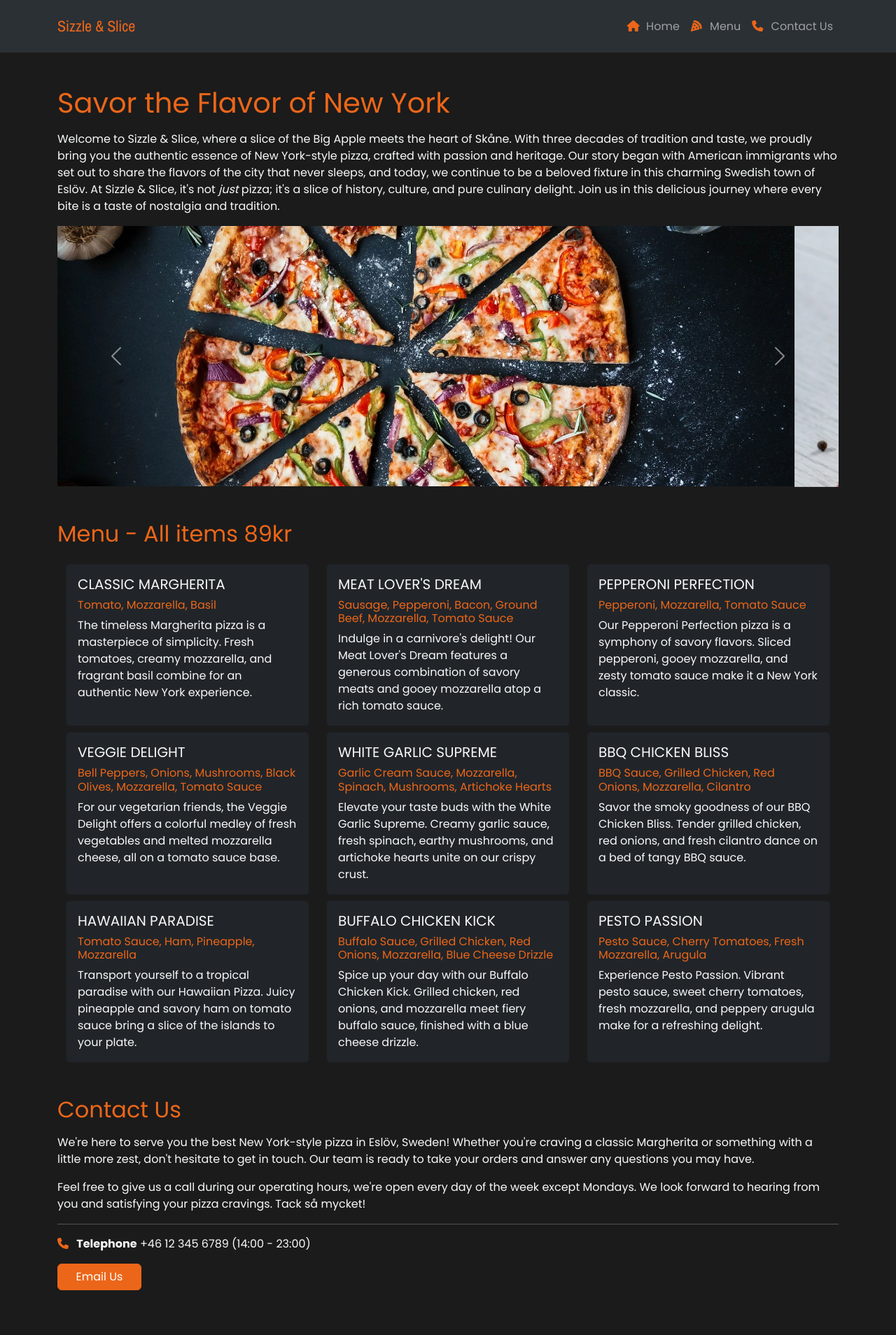
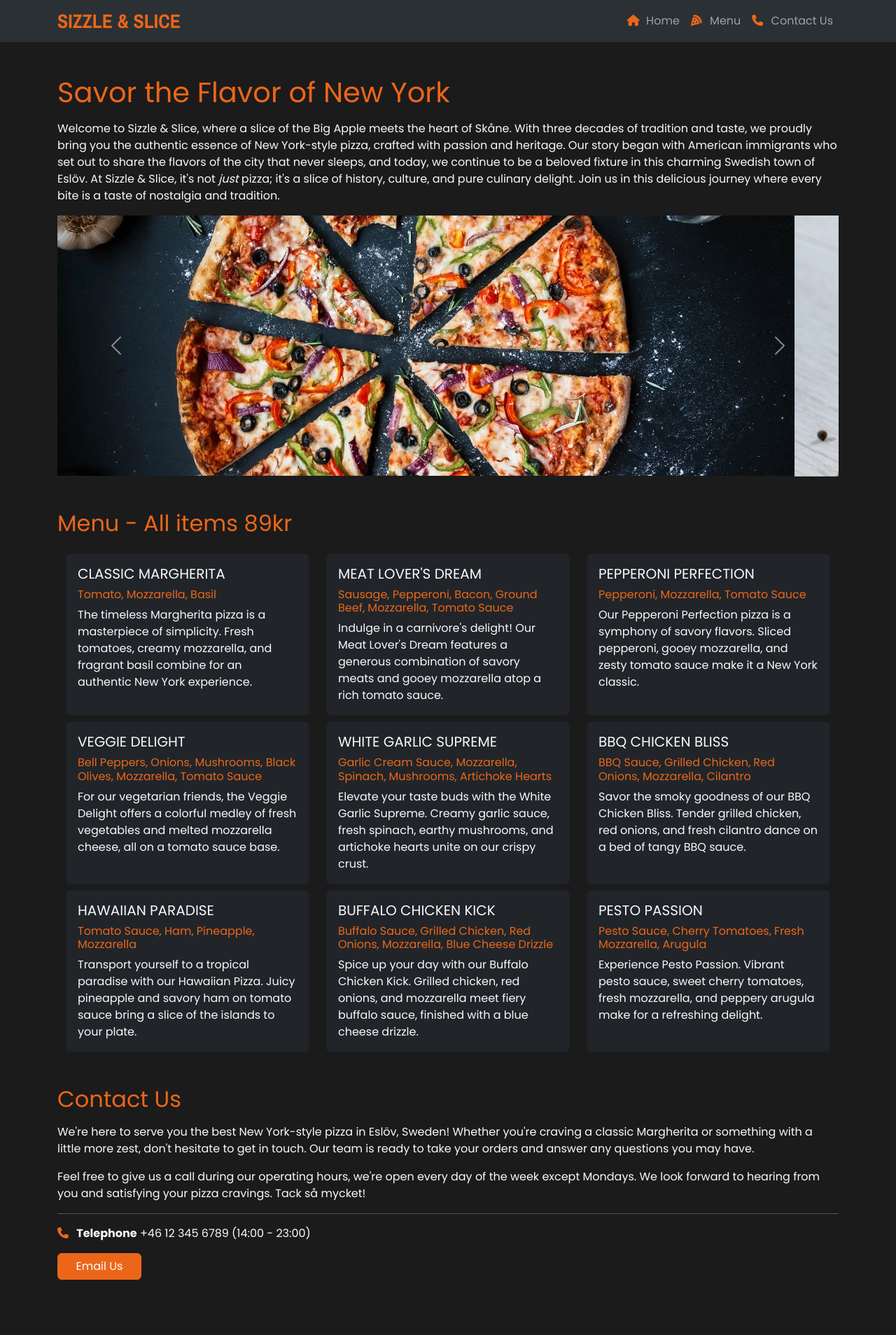
Before and after one commit to ZachLoughery/bootstrap-pizza, a plain HTML site: page index.html in a window 1280 px wide. Shown: the whole page at 70% size. After the commit the page ends 1869 px from the top, so only its background shows below. Drawn offline with nearby package versions, Linux system fonts and the light colour scheme.

Commit message:
Made some fixes to the navbar

```diff
--- a/index.html
+++ b/index.html
@@ -15,7 +15,8 @@
   </head>
   <body>
     <nav
-      class="navbar navbar-expand-lg sticky-top bg-body-tertiary p-3"
+      id="nav"
+      class="navbar navbar-expand-lg sticky-top bg-body-tertiary p-1"
       data-bs-theme="dark"
     >
       <div class="container-md">
@@ -34,7 +35,7 @@
         <div class="collapse navbar-collapse" id="navbarNav">
           <ul class="navbar-nav ms-auto">
             <li class="nav-item">
-              <a class="nav-link" aria-current="page" href="#home"
+              <a class="nav-link" aria-current="page" href="#"
                 ><i class="menu-icons fa-solid fa-house"></i> Home</a
               >
             </li>
@@ -53,7 +54,7 @@
       </div>
     </nav>
     <header>
-      <div id="home" class="container-md mt-5 text-light">
+      <div class="container-md mt-5 text-light hreflink">
         <h1 class="accent mb-3">Savor the Flavor of New York</h1>
         <p class="mb-3">
           Welcome to Sizzle & Slice, where a slice of the Big Apple meets the
@@ -68,7 +69,7 @@
           tradition.
         </p>
         <div
-          id="carouselExampleAutoplaying"
+          id="carouselAutoplaying"
           class="carousel slide"
           data-bs-ride="carousel"
         >
@@ -98,7 +99,7 @@
           <button
             class="carousel-control-prev"
             type="button"
-            data-bs-target="#carouselExampleAutoplaying"
+            data-bs-target="#carouselAutoplaying"
             data-bs-slide="prev"
           >
             <span class="carousel-control-prev-icon" aria-hidden="true"></span>
@@ -107,7 +108,7 @@
           <button
             class="carousel-control-next"
             type="button"
-            data-bs-target="#carouselExampleAutoplaying"
+            data-bs-target="#carouselAutoplaying"
             data-bs-slide="next"
           >
             <span class="carousel-control-next-icon" aria-hidden="true"></span>
@@ -117,19 +118,23 @@
       </div>
     </header>
     <main>
-      <div id="menu" class="container-md mt-5 text-light">
+      <section id="menu">
+        <div class="container-md mt-5 text-light">
           <h2 class="accent mb-3">Menu - All items 89kr</h2>
           <div class="container">
             <div class="row">
               <div class="col-md-4 mt-2">
                 <div class="card bg-dark text-light h-100">
                   <div class="card-body">
-                  <h5 class="card-title text-uppercase">Classic Margherita</h5>
+                    <h5 class="card-title text-uppercase">
+                      Classic Margherita
+                    </h5>
                     <h6 class="accent mb-2">Tomato, Mozzarella, Basil</h6>
                     <p class="card-text">
                       The timeless Margherita pizza is a masterpiece of
-                    simplicity. Fresh tomatoes, creamy mozzarella, and fragrant
-                    basil combine for an authentic New York experience.
+                      simplicity. Fresh tomatoes, creamy mozzarella, and
+                      fragrant basil combine for an authentic New York
+                      experience.
                     </p>
                   </div>
                 </div>
@@ -137,7 +142,9 @@
               <div class="col-md-4 mt-2">
                 <div class="card bg-dark text-light h-100">
                   <div class="card-body">
-                  <h5 class="card-title text-uppercase">Meat Lover's Dream</h5>
+                    <h5 class="card-title text-uppercase">
+                      Meat Lover's Dream
+                    </h5>
                     <h6 class="accent mb-2">
                       Sausage, Pepperoni, Bacon, Ground Beef, Mozzarella, Tomato
                       Sauce
@@ -208,7 +215,8 @@
                   <div class="card-body">
                     <h5 class="card-title text-uppercase">BBQ Chicken Bliss</h5>
                     <h6 class="accent mb-2">
-                    BBQ Sauce, Grilled Chicken, Red Onions, Mozzarella, Cilantro
+                      BBQ Sauce, Grilled Chicken, Red Onions, Mozzarella,
+                      Cilantro
                     </h6>
                     <p class="card-text">
                       Savor the smoky goodness of our BBQ Chicken Bliss. Tender
@@ -228,9 +236,9 @@
                       Tomato Sauce, Ham, Pineapple, Mozzarella
                     </h6>
                     <p class="card-text">
-                    Transport yourself to a tropical paradise with our Hawaiian
-                    Pizza. Juicy pineapple and savory ham on tomato sauce bring
-                    a slice of the islands to your plate.
+                      Transport yourself to a tropical paradise with our
+                      Hawaiian Pizza. Juicy pineapple and savory ham on tomato
+                      sauce bring a slice of the islands to your plate.
                     </p>
                   </div>
                 </div>
@@ -242,8 +250,8 @@
                       Buffalo Chicken Kick
                     </h5>
                     <h6 class="accent mt-2">
-                    Buffalo Sauce, Grilled Chicken, Red Onions, Mozzarella, Blue
-                    Cheese Drizzle
+                      Buffalo Sauce, Grilled Chicken, Red Onions, Mozzarella,
+                      Blue Cheese Drizzle
                     </h6>
                     <p class="card-text">
                       Spice up your day with our Buffalo Chicken Kick. Grilled
@@ -261,9 +269,9 @@
                       Pesto Sauce, Cherry Tomatoes, Fresh Mozzarella, Arugula
                     </h6>
                     <p class="card-text">
-                    Experience Pesto Passion. Vibrant pesto sauce, sweet cherry
-                    tomatoes, fresh mozzarella, and peppery arugula make for a
-                    refreshing delight.
+                      Experience Pesto Passion. Vibrant pesto sauce, sweet
+                      cherry tomatoes, fresh mozzarella, and peppery arugula
+                      make for a refreshing delight.
                     </p>
                   </div>
                 </div>
@@ -271,18 +279,20 @@
             </div>
           </div>
         </div>
-      <div id="contact" class="container mt-5 pb-5 text-light">
+      </section>
+      <section id="contact">
+        <div class="container mt-5 pb-4 text-light">
           <h2 class="accent mb-3">Contact Us</h2>
           <p>
             We're here to serve you the best New York-style pizza in Eslöv,
-          Sweden! Whether you're craving a classic Margherita or something with
-          a little more zest, don't hesitate to get in touch. Our team is ready
-          to take your orders and answer any questions you may have.
+            Sweden! Whether you're craving a classic Margherita or something
+            with a little more zest, don't hesitate to get in touch. Our team is
+            ready to take your orders and answer any questions you may have.
           </p>
           <p>
             Feel free to give us a call during our operating hours, we're open
-          every day of the week except Mondays. We look forward to hearing from
-          you and satisfying your pizza cravings. Tack så mycket!
+            every day of the week except Mondays. We look forward to hearing
+            from you and satisfying your pizza cravings. Tack så mycket!
           </p>
           <hr />
           <p>
@@ -293,6 +303,7 @@
             ><button class="btn btn-accent mb-3">Email Us</button></a
           >
         </div>
+      </section>
     </main>
     <script
       src="https://cdn.jsdelivr.net/npm/bootstrap@5.3.2/dist/js/bootstrap.bundle.min.js"
--- a/styles/index.scss
+++ b/styles/index.scss
@@ -1,4 +1,4 @@
-@import url("https://fonts.googleapis.com/css2?family=Archivo+Narrow:wght@400&family=Poppins:wght@400;700&display=swap");
+@import url("https://fonts.googleapis.com/css2?family=Archivo+Narrow:wght@700&family=Poppins:wght@400;700&display=swap");
 
 body {
   background-color: #1b1b1b;
@@ -37,9 +37,10 @@ body {
 
 .navbar-brand {
   color: #ec6619;
-  font-weight: 400;
+  font-weight: 700;
   font-family: "Archivo Narrow", serif;
-  font-size: 22px;
+  font-size: 28px;
+  text-transform: uppercase;
 }
 
 .navbar-toggler {
```
Also changed, not shown: styles/index.css. Lines whose indentation alone changed are shown as unchanged.
